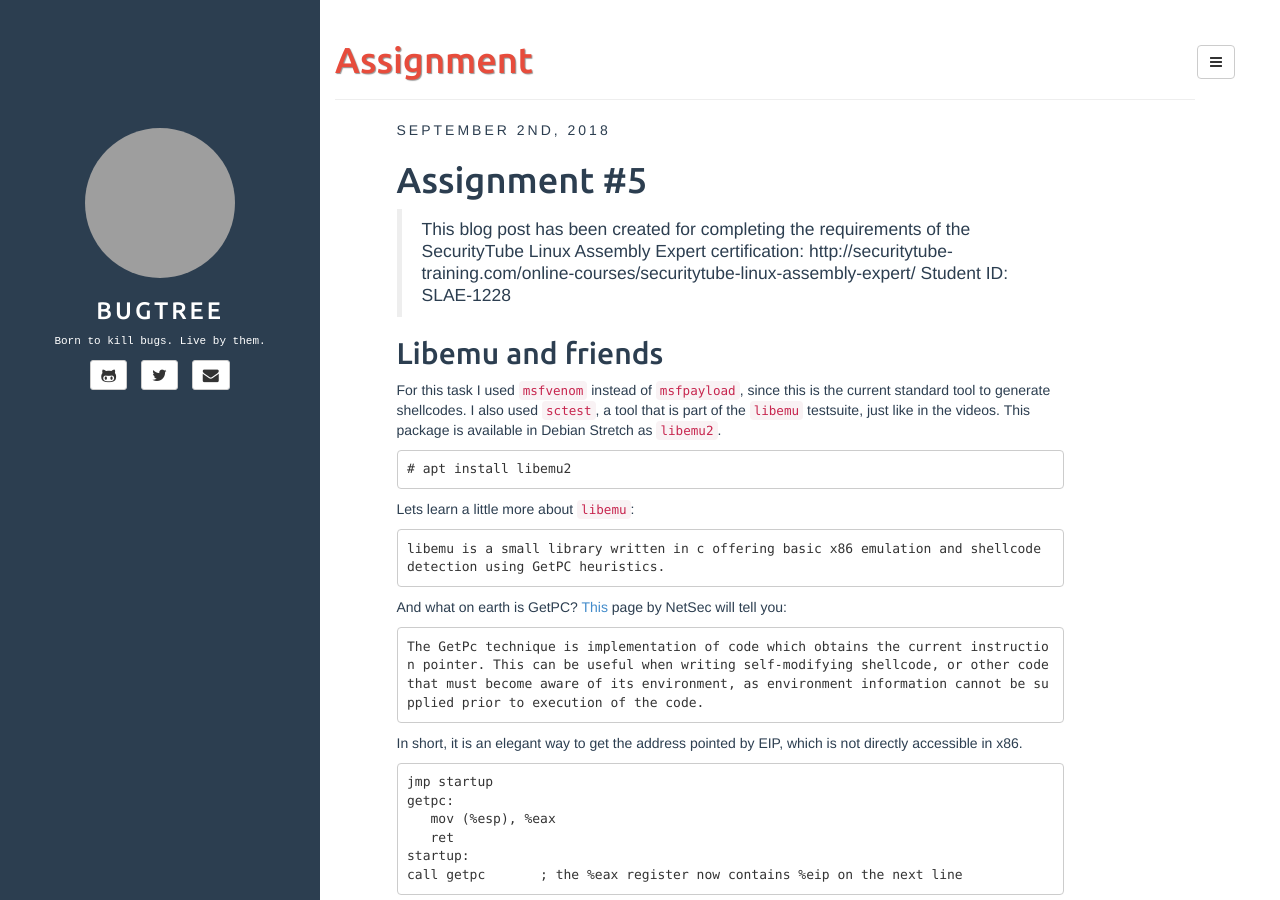
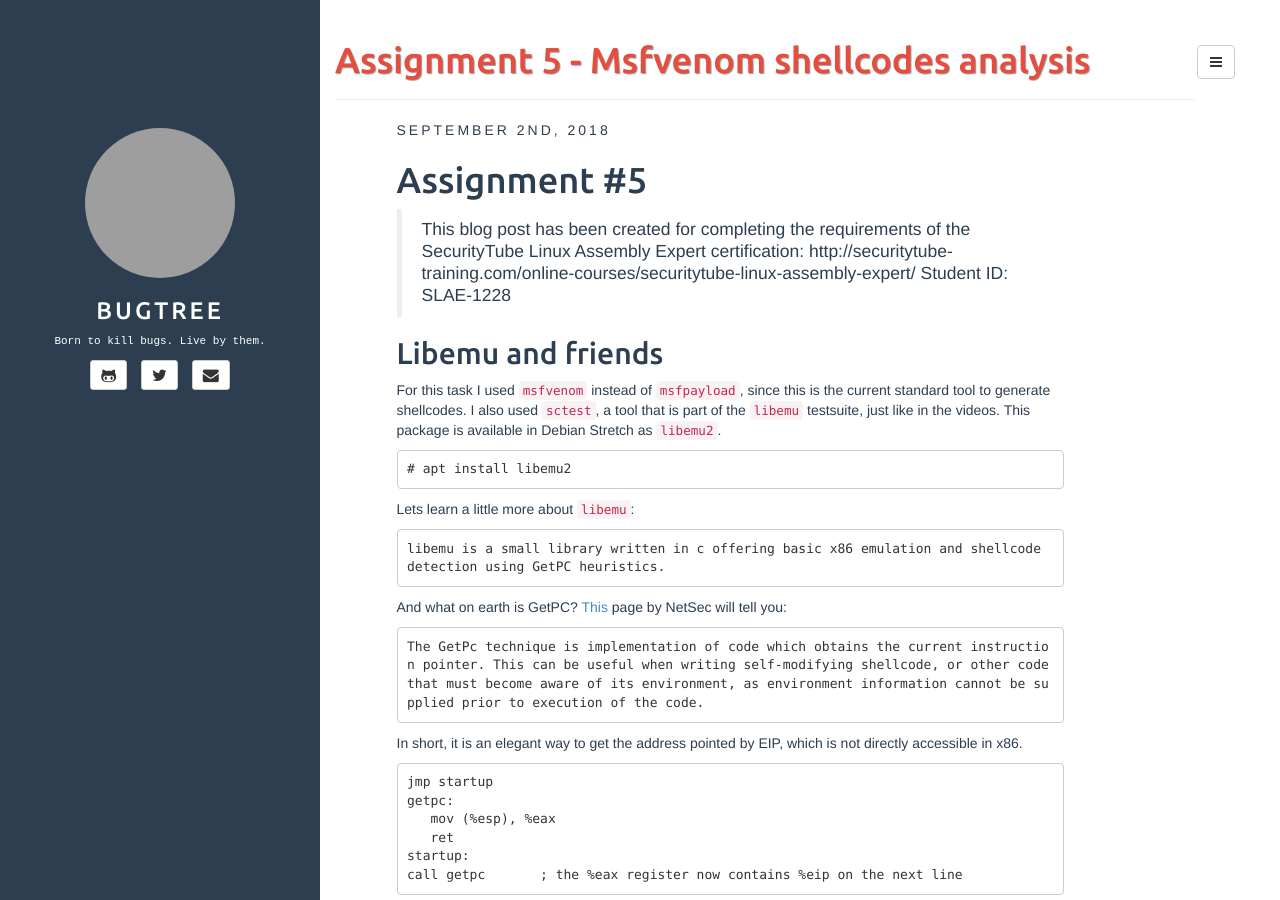
Before and after one commit to marcosValle/marcosValle.github.io, a Jekyll site: the page built from _posts/2018-09-02-msfvenom-shellcode-analysis.md, in a window 1280 px wide and 900 px high. Built offline with Jekyll 4.4.1, drawn with Linux system fonts in a browser that asks for light colours; comment, search, counter and statistics services are not loaded; grey boxes are pictures that could not be loaded.

Commit message:
Update 2018-09-02-msfvenom-shellcode-analysis.md

```diff
--- a/_posts/2018-09-02-msfvenom-shellcode-analysis.md
+++ b/_posts/2018-09-02-msfvenom-shellcode-analysis.md
@@ -1,6 +1,6 @@
 ---
 layout: post
-title: Assignment #5 > Msfvenom shellcodes analysis
+title: Assignment 5 - Msfvenom shellcodes analysis
 categories: [re,exploit]
 tags: [slae, osce]
 fullview: false
```
